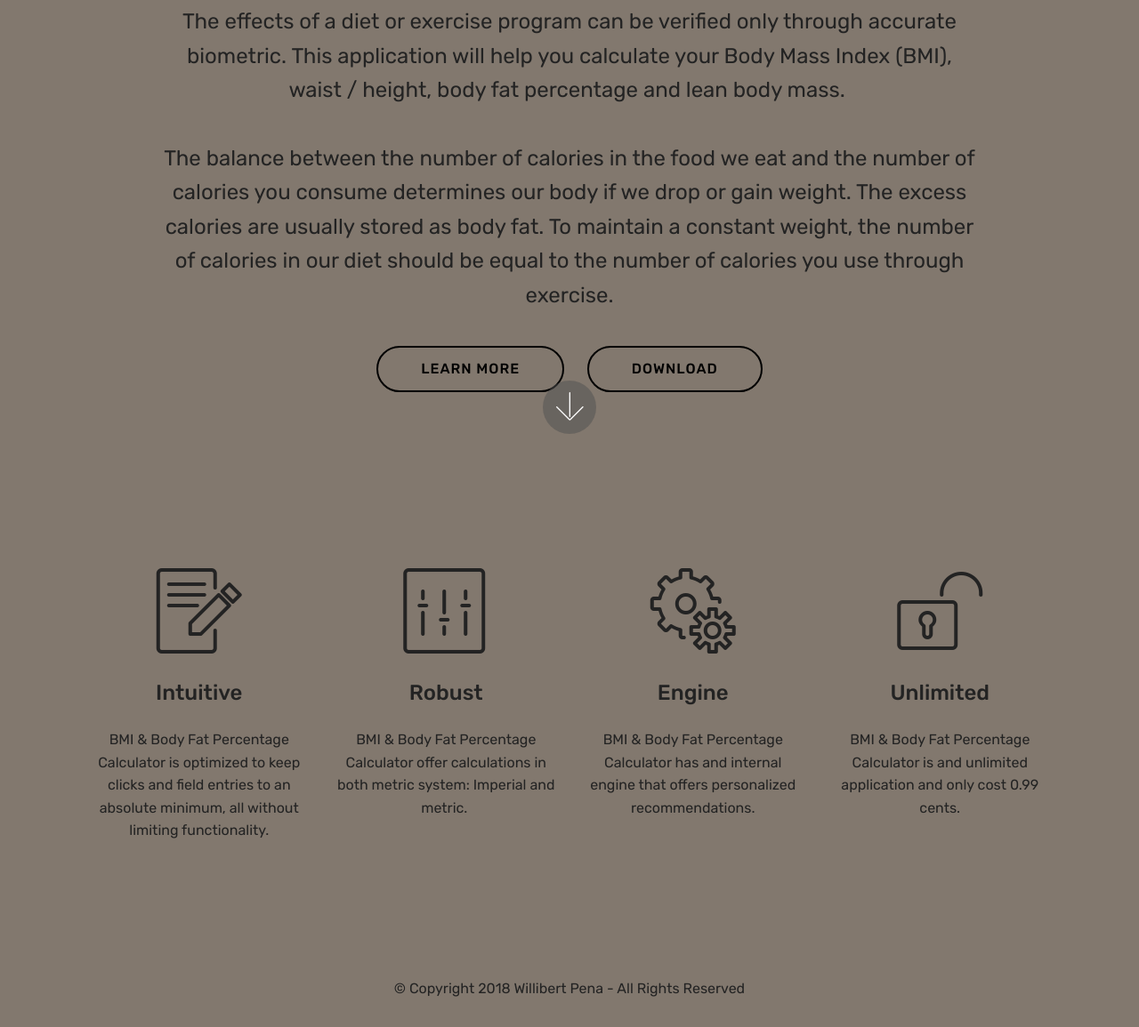
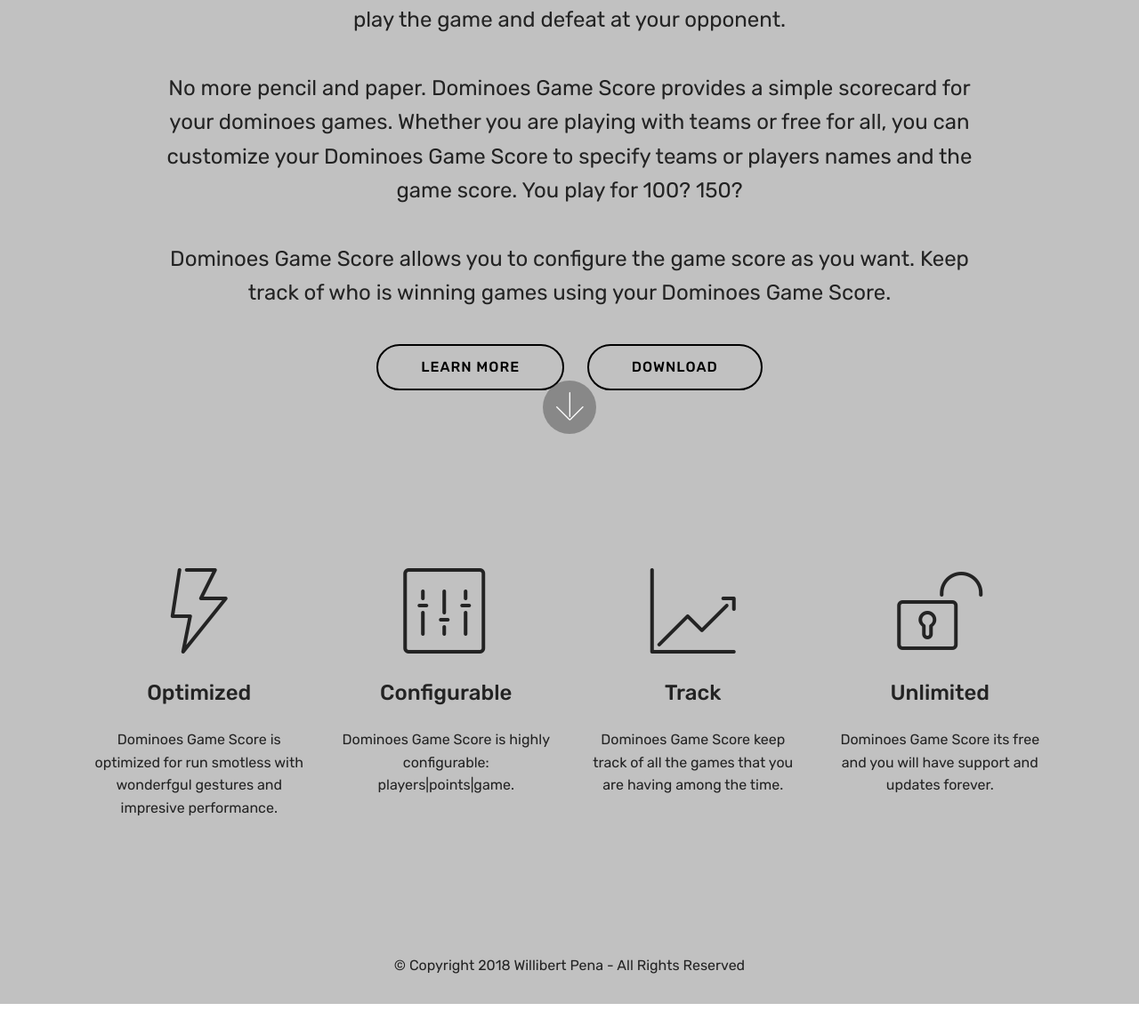
Before and after one commit to willibert/BMI, a plain HTML site: page index.html in a window 1280 px wide. Shown: the part 267-1422 px from the top of the page at 89% size. After the commit the page ends 1396 px from the top, so only its background shows below. Drawn offline with Linux system fonts and the light colour scheme; files whose address does not match are found by name.

Commit message:
DOMINOES
Fixed 0.99 -> free

```diff
--- a/assets/mobirise/css/mbr-additional.css
+++ b/assets/mobirise/css/mbr-additional.css
@@ -1373,7 +1373,7 @@ body {
   display: none;
 }
 .cid-r0TTRXOGGc {
-  background-color: #82786e;
+  background-color: #c1c1c1;
 }
 .cid-r0TTRXOGGc H1 {
   color: #232323;
@@ -1385,7 +1385,7 @@ body {
 .cid-r0TZdd6jyx {
   padding-top: 90px;
   padding-bottom: 90px;
-  background-color: #82786e;
+  background-color: #c1c1c1;
 }
 .cid-r0TZdd6jyx .mbr-text {
   color: #232323;
@@ -1403,7 +1403,7 @@ body {
 .cid-r0UqtQRt3S {
   padding-top: 30px;
   padding-bottom: 30px;
-  background-color: #82786e;
+  background-color: #c1c1c1;
 }
 .cid-r0UqtQRt3S .media-container-row .mbr-text {
   color: #232323;
--- a/index.html
+++ b/index.html
@@ -6,7 +6,7 @@
   <meta http-equiv="X-UA-Compatible" content="IE=edge">
   <meta name="generator" content="Mobirise v4.8.1, mobirise.com">
   <meta name="viewport" content="width=device-width, initial-scale=1, minimum-scale=1">
-  <link rel="shortcut icon" href="assets/images/246x0w-128x128.png" type="image/x-icon">
+  <link rel="shortcut icon" href="assets/images/200x0w1-128x128.png" type="image/x-icon">
   <meta name="description" content="">
   <title>Home</title>
   <link rel="stylesheet" href="assets/web/assets/mobirise-icons/mobirise-icons.css">
@@ -31,12 +31,15 @@
     <div class="container align-center">
         <div class="row justify-content-md-center">
             <div class="mbr-white col-md-10">
-                <h1 class="mbr-section-title mbr-bold pb-3 mbr-fonts-style display-1">BMI &amp; Body Fat Percentage Calculator</h1>
+                <h1 class="mbr-section-title mbr-bold pb-3 mbr-fonts-style display-1">Dominoes Game Score</h1>
 
-                <p class="mbr-text pb-3 mbr-fonts-style display-5">The effects of a diet or exercise program can be verified only through accurate biometric. This application will help you calculate your Body Mass Index (BMI), waist / height, body fat percentage and lean body mass.&nbsp;<br>
-<br>The balance between the number of calories in the food we eat and the number of calories you consume determines our body if we drop or gain weight. The excess calories are usually stored as body fat. To maintain a constant weight, the number of calories in our diet should be equal to the number of calories you use through exercise.<br></p>
-                <div class="mbr-section-btn"><a class="btn btn-md btn-black-outline display-4" href="https://itunes.apple.com/us/app/bmi-body-fat-percentage-calculator/id443810512?mt=8">LEARN MORE</a>
-                    <a class="btn btn-md btn-black-outline display-4" href="https://itunes.apple.com/us/app/bmi-body-fat-percentage-calculator/id443810512?mt=8">DOWNLOAD</a></div>
+                <p class="mbr-text pb-3 mbr-fonts-style display-5">Dominoes Game Score is a scorecard for Dominoes fans that want to get rid of the pencil and the paper. Keep the score of the game in this intuitive app and focus on play the game and defeat at your opponent.
+<br>
+<br>No more pencil and paper. Dominoes Game Score provides a simple scorecard for your dominoes games. Whether you are playing with teams or free for all, you can customize your Dominoes Game Score to specify teams or players names and the game score. You play for 100? 150?
+<br>
+<br>Dominoes Game Score allows you to configure the game score as you want. Keep track of who is winning games using your Dominoes Game Score.<br></p>
+                <div class="mbr-section-btn"><a class="btn btn-md btn-black-outline display-4" href="https://itunes.apple.com/us/app/dominoes-game-score/id946767282?mt=8">LEARN MORE</a>
+                    <a class="btn btn-md btn-black-outline display-4" href="https://itunes.apple.com/us/app/dominoes-game-score/id946767282?mt=8">DOWNLOAD</a></div>
             </div>
         </div>
     </div>
@@ -47,7 +50,7 @@
     </div>
 </section>
 
-<section class="engine"><a href="https://mobiri.se/s">bootstrap themes</a></section><section class="features1 cid-r0TZdd6jyx" id="features1-6">
+<section class="engine"><a href="https://mobiri.se/l">free website templates</a></section><section class="features1 cid-r0TZdd6jyx" id="features1-6">
 
 
 
@@ -57,12 +60,12 @@
 
             <div class="card p-3 col-12 col-md-6 col-lg-3">
                 <div class="card-img pb-3">
-                    <span class="mbr-iconfont mbri-edit" style="color: rgb(35, 35, 35);"></span>
+                    <span class="mbr-iconfont mbri-speed" style="color: rgb(35, 35, 35);"></span>
                 </div>
                 <div class="card-box">
-                    <h4 class="card-title py-3 mbr-fonts-style display-5">Intuitive</h4>
+                    <h4 class="card-title py-3 mbr-fonts-style display-5">Optimized</h4>
                     <p class="mbr-text mbr-fonts-style display-7">
-                        BMI &amp; Body Fat Percentage Calculator is&nbsp;optimized to keep clicks and field entries to an absolute minimum, all without limiting functionality.</p>
+                        Dominoes Game Score is optimized for run smotless with wonderfgul gestures and impresive performance.</p>
                 </div>
             </div>
 
@@ -72,20 +75,20 @@
                 </div>
                 <div class="card-box">
                     <h4 class="card-title py-3 mbr-fonts-style display-5">
-                        Robust</h4>
+                        Configurable</h4>
                     <p class="mbr-text mbr-fonts-style display-7">
-                        BMI &amp; Body Fat Percentage Calculator offer calculations in both metric system: Imperial and metric.&nbsp;</p>
+                        Dominoes Game Score is highly configurable: players|points|game.</p>
                 </div>
             </div>
 
             <div class="card p-3 col-12 col-md-6 col-lg-3">
                 <div class="card-img pb-3">
-                    <span class="mbr-iconfont mbri-setting" style="color: rgb(35, 35, 35);"></span>
+                    <span class="mbr-iconfont mbri-growing-chart" style="color: rgb(35, 35, 35);"></span>
                 </div>
                 <div class="card-box">
-                    <h4 class="card-title py-3 mbr-fonts-style display-5">Engine</h4>
+                    <h4 class="card-title py-3 mbr-fonts-style display-5">Track</h4>
                     <p class="mbr-text mbr-fonts-style display-7">
-                        BMI &amp; Body Fat Percentage Calculator has and internal engine that offers personalized recommendations.</p>
+                        Dominoes Game Score keep track of all the games that you are having among the time.</p>
                 </div>
             </div>
 
@@ -97,7 +100,7 @@
                     <h4 class="card-title py-3 mbr-fonts-style display-5">
                         Unlimited</h4>
                     <p class="mbr-text mbr-fonts-style display-7">
-                       BMI &amp; Body Fat Percentage Calculator is and unlimited application and only cost 0.99 cents.</p>
+                       Dominoes Game Score its free and you will have support and updates forever.</p>
                 </div>
             </div>
 
```
Also changed, not shown: assets/images/200x0w1-128x128.png (added), assets/images/200x0w2-128x128.png (added), assets/images/mbr-favicon.png.
